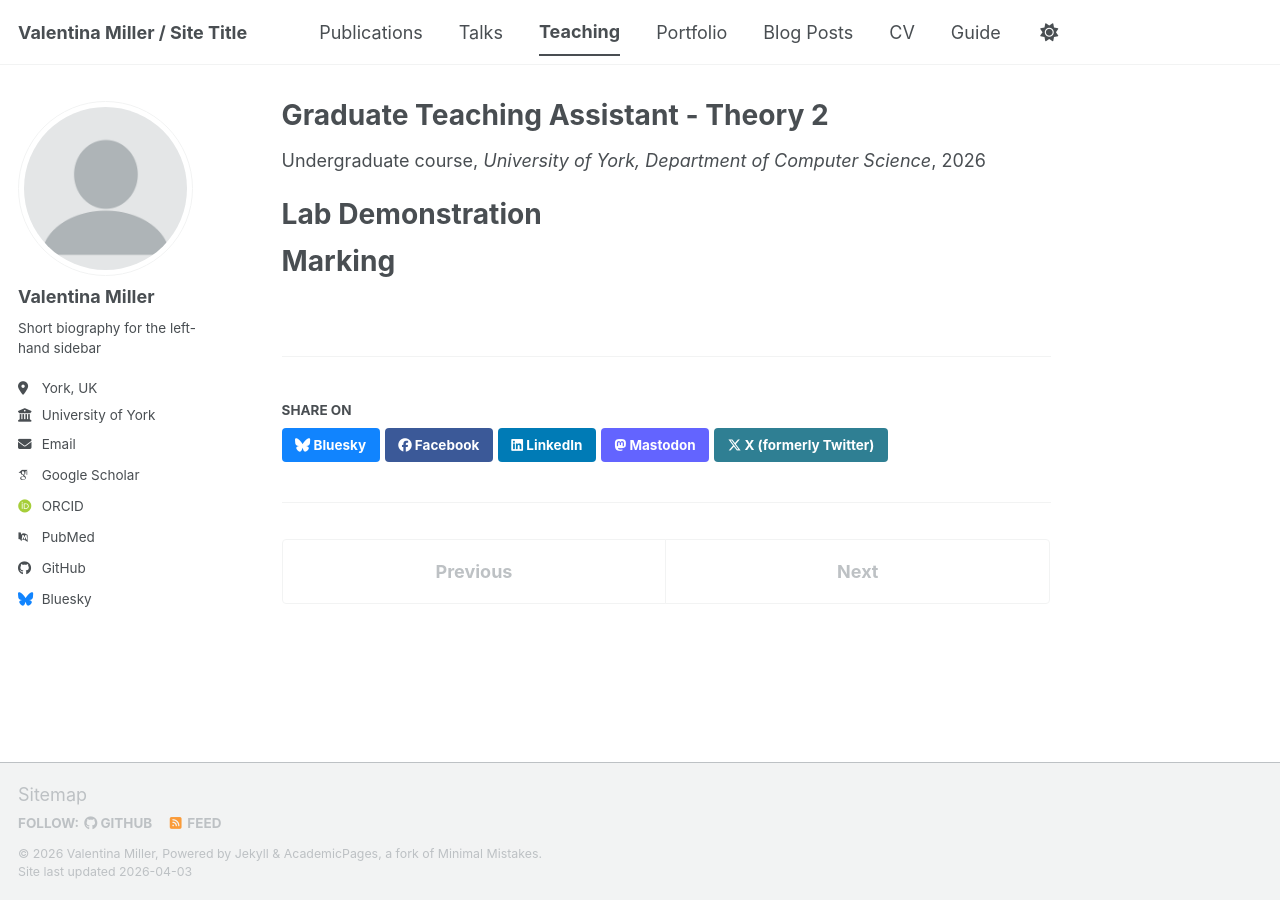
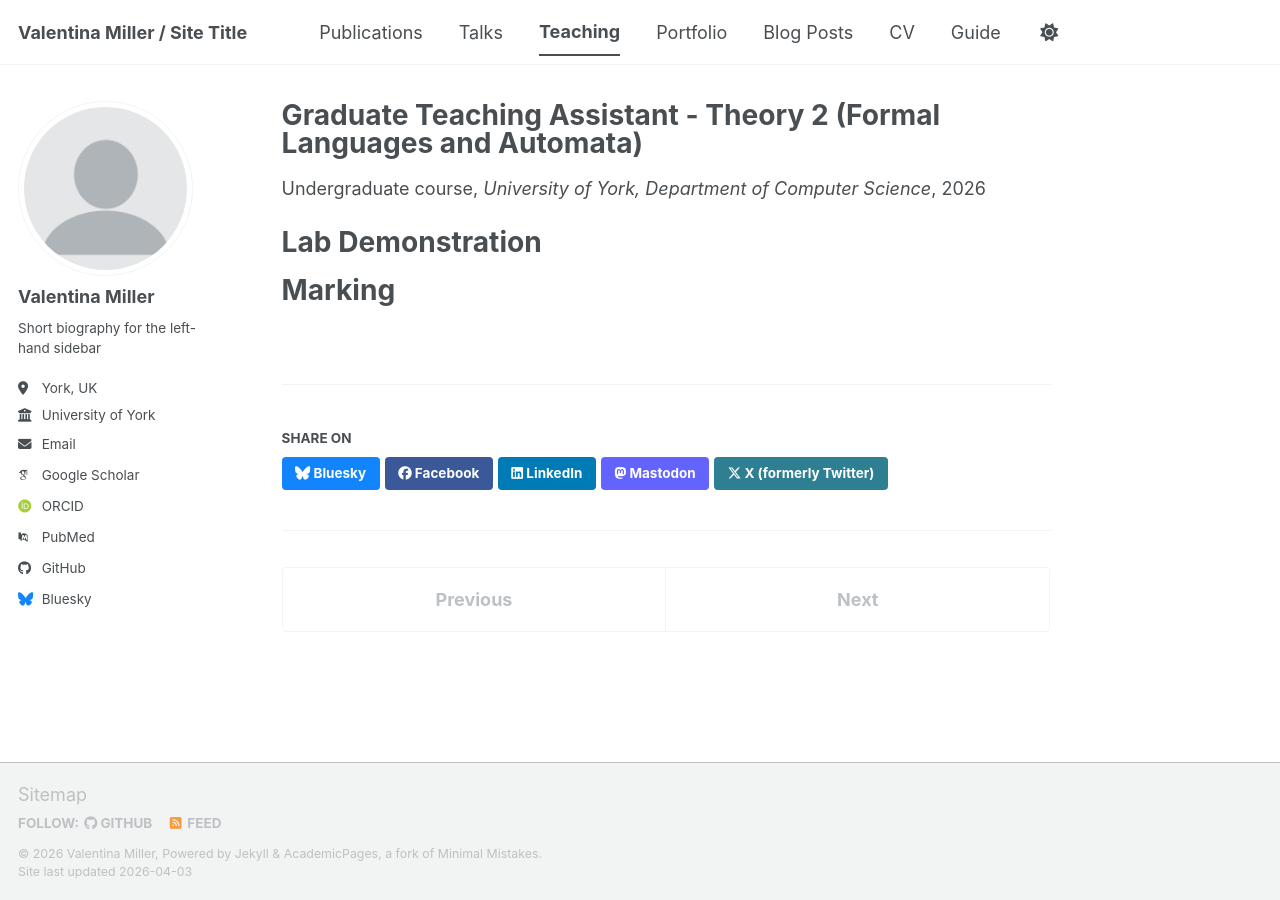
Before and after one commit to ValentinaMiller/ValentinaMiller.github.io, a Jekyll site: the page built from _teaching/2026-spring-teaching-1.md, in a window 1280 px wide. Built offline with Jekyll 4.4.1, drawn with Linux system fonts in a browser that asks for light colours; some web fonts are replaced; a script bundle is joined from its source files by our own code; library files that are not in the unit come from our copies.

Commit message:
Update 2026-spring-teaching-1.md

```diff
--- a/_teaching/2026-spring-teaching-1.md
+++ b/_teaching/2026-spring-teaching-1.md
@@ -1,5 +1,5 @@
 ---
-title: "Graduate Teaching Assistant - Theory 2"
+title: "Graduate Teaching Assistant - Theory 2 (Formal Languages and Automata)"
 collection: teaching
 type: "Undergraduate course"
 permalink: /teaching/2026-spring-teaching-1
```
